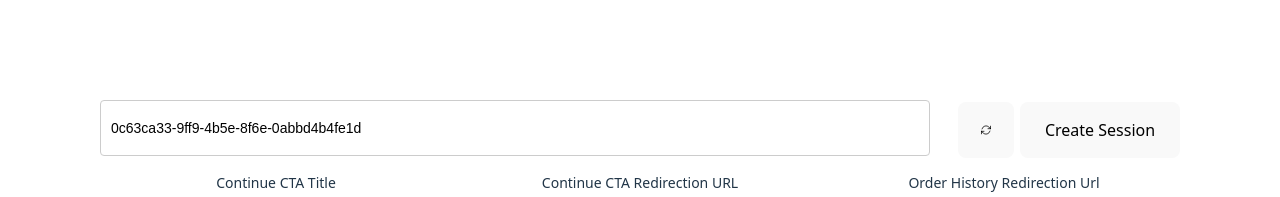
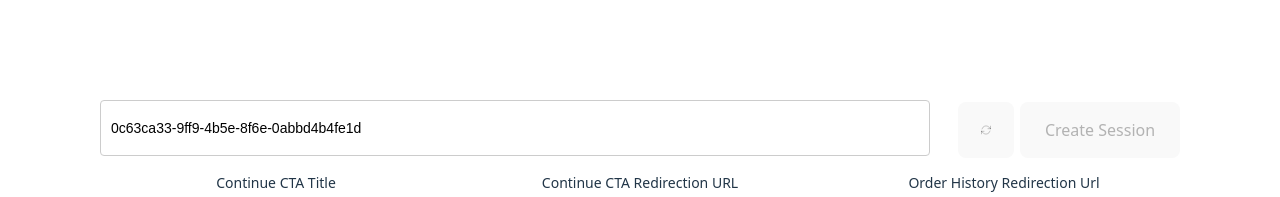
Before and after one commit to pankaj-gkm/HT, a React (Vite) app: page / in a window 1280 px wide. Shown: the top 197 px of the page. Built offline with nearby package versions, Linux system fonts and the light colour scheme.

Commit message:
disable session button when no secret

```diff
--- a/src/App.tsx
+++ b/src/App.tsx
@@ -137,6 +137,8 @@ function App() {
     getUrl(user);
   };
 
+  const disableCreateSession = !values.tokenSecret || !values.tokenId;
+
   if (open) {
     return (
       <iframe
@@ -160,12 +162,14 @@ function App() {
           <button
             type="button"
             onClick={onSetUserId}
+            disabled={disableCreateSession}
             style={{ height: 56, width: 56, transform: "translateY(2px)" }}
           >
             <RefreshIcon />
           </button>
           <button
             type="button"
+            disabled={disableCreateSession}
             onClick={() => {
               setSessionToken(undefined);
               getUrl();
@@ -249,9 +253,7 @@ function App() {
           disabled={
             !values.continueCtaRedirectionUrl ||
             !values.continueCtaTitle ||
-            !sessionToken ||
-            !values.tokenSecret ||
-            !values.tokenId
+            !sessionToken
           }
         >
           Redirect
```
